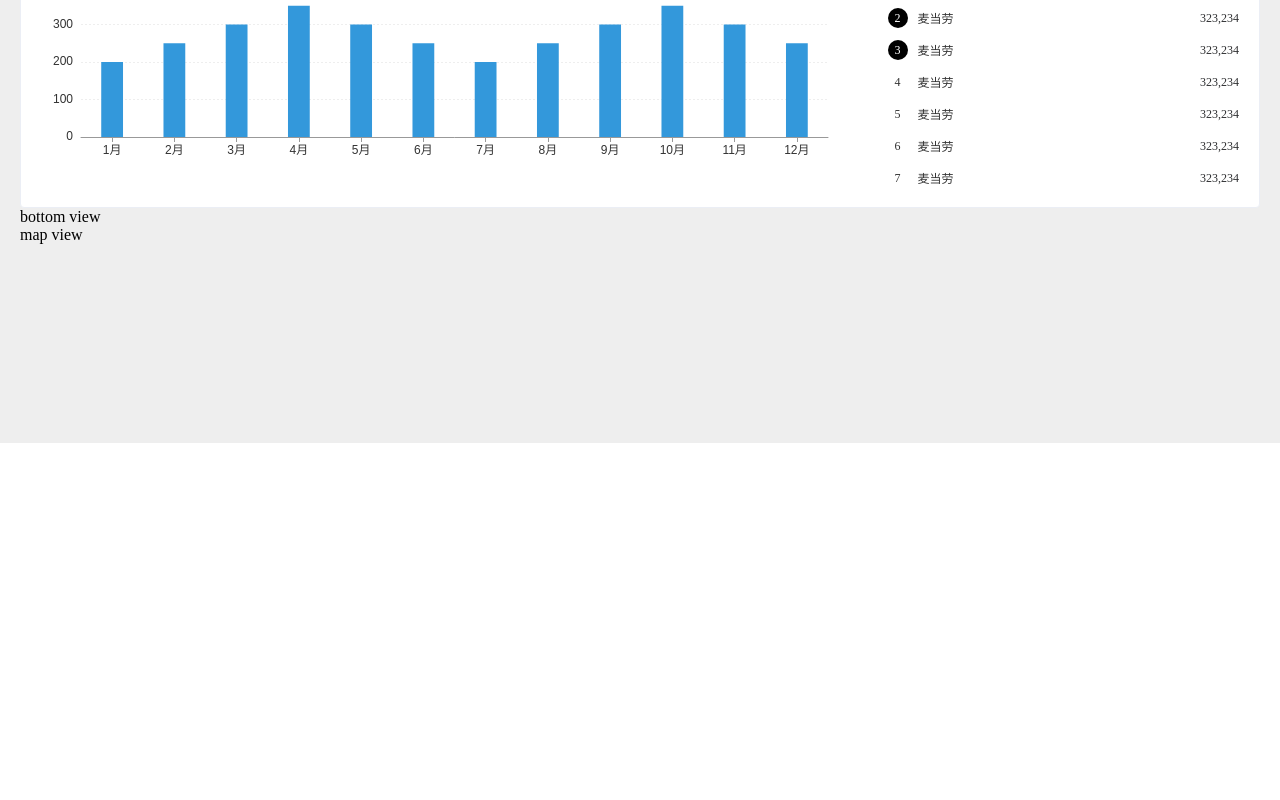
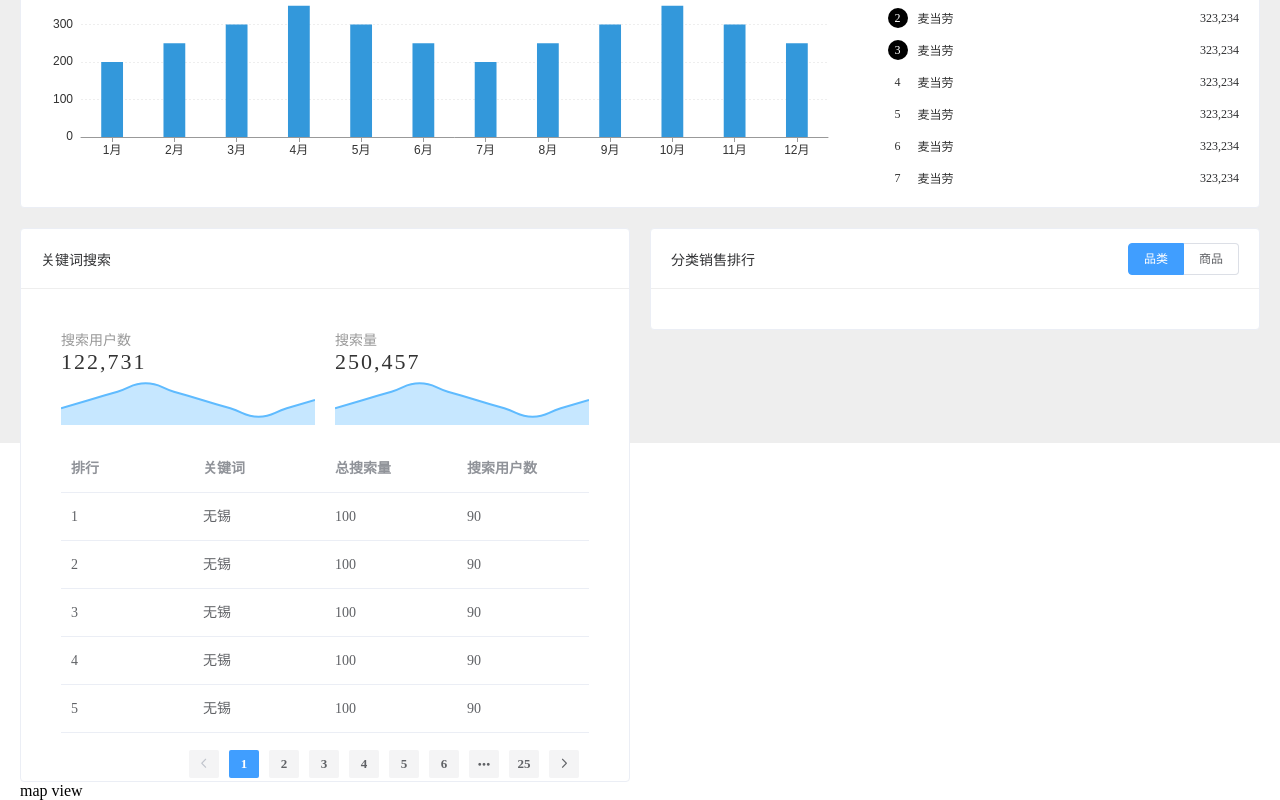
Before and after one commit to LcLichong/imooc-datav-report-dev, a Vue app: page /#/ in a window 1280 px wide. Shown: the part 357-1157 px from the top of the page. Before the commit the page ends 800 px from the top, so only its background shows below. Built offline with nearby package versions, Linux system fonts and the light colour scheme.

Commit message:
关键字搜索

```diff
--- a/src/components/BottomView/index.vue
+++ b/src/components/BottomView/index.vue
@@ -1,10 +1,222 @@
 <template>
-    <div>bottom view</div>
+    <div class="bottom-view">
+        <div class="view">
+            <el-card shadow="hover">
+                <template v-slot:header>
+                    <div class="title-wrapper">关键词搜索</div>
+                </template>
+                <template>
+                    <div class="chart-wrapper">
+                        <div class="chart-inner">
+                            <div class="chart">
+                                <div class="chart-title">搜索用户数</div>
+                                <div class="chart-data">122,731</div>
+                                <v-chart :options="searchUserOption"></v-chart>
+                            </div>
+                            <div class="chart">
+                                <div class="chart-title">搜索量</div>
+                                <div class="chart-data">250,457</div>
+                                <v-chart :options="searchUserOption"></v-chart>
+                            </div>
+                        </div>
+                        <div class="table-wrapper">
+                            <el-table :data="tableData">
+                                <el-table-column prop="rank" label="排行"></el-table-column>
+                                <el-table-column prop="keyword" label="关键词"></el-table-column>
+                                <el-table-column prop="count" label="总搜索量"></el-table-column>
+                                <el-table-column prop="users" label="搜索用户数"></el-table-column>
+                            </el-table>
+                            <el-pagination
+                                layout="prev, pager, next"
+                                :total="100"
+                                :page-size="4"
+                                background
+                                @current-change="onPageChange"
+                            ></el-pagination>
+                        </div>
+                    </div>
+                </template>
+            </el-card>
+        </div>
+        <div class="view">
+            <el-card shadow="hover">
+                <template v-slot:header>
+                    <div class="title-wrapper">
+                        <div class="title">分类销售排行</div>
+                        <div class="radio-wrapper">
+                            <el-radio-group v-model="radioSelect" size="small">
+                                <el-radio-button label="品类"></el-radio-button>
+                                <el-radio-button label="商品"></el-radio-button>
+                            </el-radio-group>
+                        </div>
+                    </div>
+                </template>
+                <template>
+                    <v-chart :options="categoryOptions"></v-chart>
+                </template>
+            </el-card>
+        </div>
+    </div>
 </template>
 
 <script>
-export default {}
+export default {
+    data() {
+        return {
+            searchUserOption: {
+                xAxis: {
+                    type: 'category',
+                    boundaryGap: false
+                },
+                yAxis: {
+                    show: false,
+                    min: 0,
+                    max: 300
+                },
+                series: [
+                    {
+                        type: 'line',
+                        data: [100, 150, 200, 250, 200, 150, 100, 50, 100, 150],
+                        areaStyle: {
+                            color: 'rgba(95,187,255,.5)'
+                        },
+                        lineStyle: {
+                            color: 'rgb(95,187,255)'
+                        },
+                        itemStyle: {
+                            opacity: 0
+                        },
+                        smooth: true
+                    }
+                ],
+                grid: {
+                    top: 0,
+                    bottom: 0,
+                    left: 0,
+                    right: 0
+                }
+            },
+            tableData: [
+                {
+                    id: 1,
+                    rank: 1,
+                    keyword: '无锡',
+                    count: 100,
+                    users: 90,
+                    range: '90%'
+                },
+                {
+                    id: 2,
+                    rank: 2,
+                    keyword: '无锡',
+                    count: 100,
+                    users: 90,
+                    range: '90%'
+                },
+                {
+                    id: 3,
+                    rank: 3,
+                    keyword: '无锡',
+                    count: 100,
+                    users: 90,
+                    range: '90%'
+                },
+                {
+                    id: 4,
+                    rank: 4,
+                    keyword: '无锡',
+                    count: 100,
+                    users: 90,
+                    range: '90%'
+                },
+                {
+                    id: 5,
+                    rank: 5,
+                    keyword: '无锡',
+                    count: 100,
+                    users: 90,
+                    range: '90%'
+                }
+            ],
+            radioSelect: '品类',
+            categoryOptions: {}
+        }
+    },
+    methods: {
+        onPageChange(page) {
+            console.log(page)
+        }
+    }
+}
 </script>
 
 <style lang="scss" scoped>
+.bottom-view {
+    display: flex;
+    margin-top: 20px;
+    .view {
+        flex: 1;
+        width: 50%;
+        box-sizing: border-box;
+        &:first-child {
+            padding: 0 10px 0 0;
+        }
+        &:last-child {
+            padding: 0 0 0 10px;
+        }
+        .title-wrapper {
+            display: flex;
+            align-items: center;
+            height: 60px;
+            box-sizing: border-box;
+            border-bottom: 1px solid #eee;
+            font-size: 14px;
+            font-weight: 500;
+            padding: 0 0 0 20px;
+            .radio-wrapper {
+                flex: 1;
+                display: flex;
+                justify-content: flex-end;
+                padding-right: 20px;
+            }
+        }
+        .chart-wrapper {
+            display: flex;
+            flex-direction: column;
+            height: 452px;
+            .chart-inner {
+                display: flex;
+                padding: 0 10px;
+                margin-top: 20px;
+                .chart {
+                    flex: 1;
+                    padding: 0 10px;
+                    .chart-title {
+                        color: #999;
+                        font-size: 14px;
+                    }
+                    .chart-data {
+                        color: #333;
+                        font-size: 22px;
+                        font-weight: 500;
+                        letter-spacing: 2px;
+                    }
+                    .echarts {
+                        height: 50px;
+                    }
+                }
+            }
+            .table-wrapper {
+                flex: 1;
+                margin-top: 20px;
+                padding: 0 20px 20px;
+                .el-pagination {
+                    display: flex;
+                    justify-content: flex-end;
+                    margin-top: 15px;
+                }
+            }
+        }
+    }
+}
 </style>
--- a/src/plugins/element.js
+++ b/src/plugins/element.js
@@ -1,5 +1,5 @@
 import Vue from 'vue'
-import { Button, Card, Row, Col, Menu, MenuItem, RadioGroup, RadioButton, DatePicker } from 'element-ui'
+import { Button, Card, Row, Col, Menu, MenuItem, RadioGroup, RadioButton, DatePicker, Table, TableColumn, Pagination } from 'element-ui'
 
 Vue.use(Button)
 Vue.use(Card)
@@ -10,3 +10,6 @@ Vue.use(MenuItem)
 Vue.use(RadioGroup)
 Vue.use(RadioButton)
 Vue.use(DatePicker)
+Vue.use(Table)
+Vue.use(TableColumn)
+Vue.use(Pagination)
```
